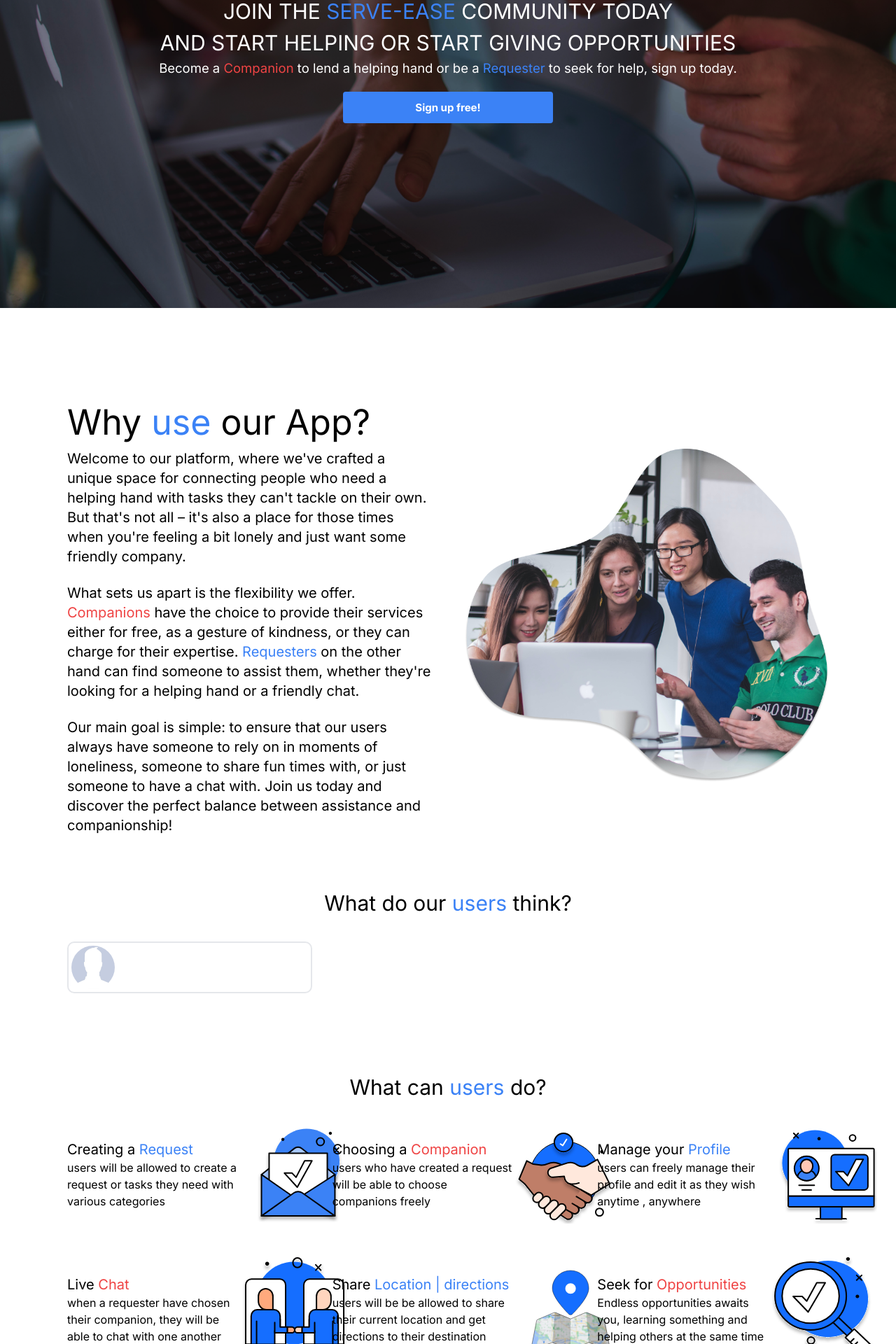
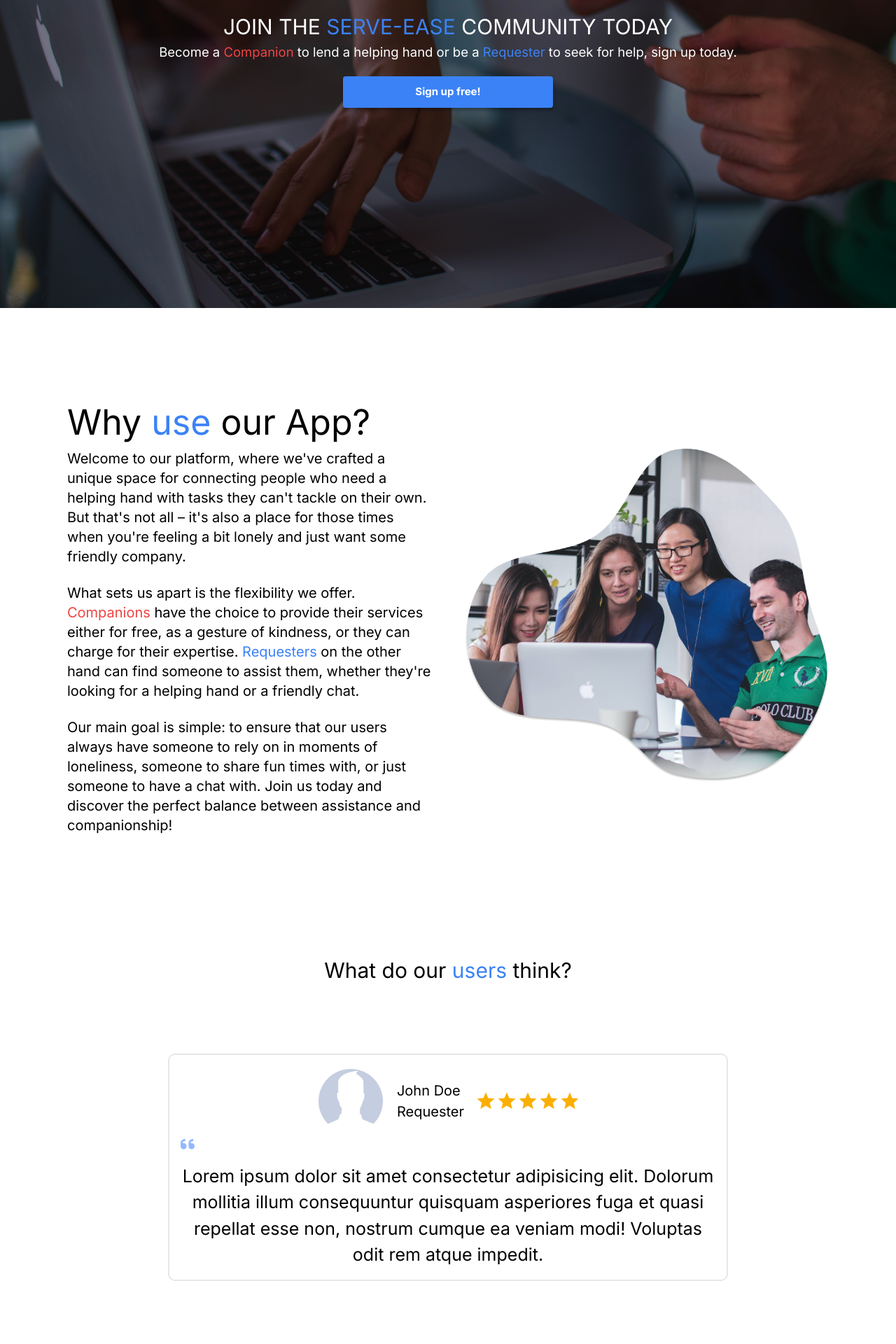
Before and after one commit to TeamFuchsia-ITDev/IT-Development-Project, a Next.js app: page / in a window 1280 px wide. Shown: the part 312-2232 px from the top of the page at 70% size. Built offline with nearby package versions, Linux system fonts and the light colour scheme; no server answers.

Commit message:
worked more on ladning page

```diff
--- a/app/(site)/login/page.tsx
+++ b/app/(site)/login/page.tsx
@@ -111,14 +111,14 @@ export default function Login() {
 
   return (
     <div className="flex flex-row ">
-      <div className="flex flex-row w-[100%]">
+      <div className="flex flex-row w-[100%] justify-center items-center">
         <div className="w-full md:w-1/2 lg:w-1/2 xl:w-1/2">
           <div className="">
             <Link href="/">
-              <Image src={SElogo} alt="Login" className="w-[150px] mt-4" />
+              <Image src={SElogo} alt="Login" className="absolute  top-[10px] w-[150px] mt-4" />
             </Link>
           </div>
-          <div className="flex flex-col h-[680px] justify-center items-center pl-7 md:pl-0 lg:pl-0 xl:pl-0 ">
+          <div className="flex flex-col h-[680px] justify-center items-center pl-3 md:pl-0 lg:pl-0 xl:pl-0 ">
             <div className="flex flex-col">
               <h1 className="text-4xl font-bold mb-2 mt-4">
                 Welcome back to{" "}
--- a/app/(site)/register/page.tsx
+++ b/app/(site)/register/page.tsx
@@ -92,14 +92,14 @@ export default function Register() {
 
   return (
     <div className="flex flex-row">
-      <div className="flex flex-row w-[100%]">
+      <div className="flex flex-row w-[100%] justify-center items-center">
         <div className="w-full md:w-1/2 lg:w-1/2 xl:w-1/2">
-          <div className="">
+        <div className="">
             <Link href="/">
-              <Image src={SElogo} alt="Login" className="w-[150px] mt-4" />
+              <Image src={SElogo} alt="Login" className="absolute  top-[10px] w-[150px] mt-4" />
             </Link>
           </div>
-          <div className="flex flex-col h-[660px] justify-center items-center  pl-7 md:pl-0 lg:pl-0 xl:pl-0 pt-32 md:pt-0 lg-pt-0 xl:pt-0">
+          <div className="flex flex-col h-[660px] justify-center items-center  pl-3 md:pl-0 lg:pl-0 xl:pl-0 pt-32 md:pt-0 lg-pt-0 xl:pt-0">
             <div className="flex flex-col">
               <h1 className="text-4xl font-bold mb-2 mt-4 text-left">
                 Welcome back to{" "}
--- a/app/components/testimonialcard.tsx
+++ b/app/components/testimonialcard.tsx
@@ -2,31 +2,37 @@
 
 import blankprofile from "@/app/images/blank-profile.jpg";
 import quote from "@/app/images/quote.svg";
+import Rating from "@mui/material/Rating";
+import { TestimonialCardProps } from "@/app/libs/interfaces";
 
-export const TestimonialCard = () => {
+export const TestimonialCard: React.FC<TestimonialCardProps> = ({
+  name,
+  image,
+  testimonial,
+  role,
+}) => {
   return (
-    <div className="mt-4">
-     {/* <div className="flex flex-col w-[350px] rounded-[10px]"
-     style={{ boxShadow: "5px 5px 10px rgba(0, 0, 0, 0.5)" }}>
-
-      <div className="flex  h-[80px] justify-center rounded-t-[10px]"  >
-      <img src={blankprofile.src} alt="Serve-Ease"  className="rounded-full w-[70px] h-[70px] object-cover border-white border-4"/>
+    <div className="mt-24">
+      <div className="flex flex-col w-[800px] rounded-[10px] border-2 pb-4 pt-4 pl-4 pr-4 ">
+        <div className="flex flex-row justify-center items-center gap-4">
+          <img
+            src={blankprofile.src}
+            alt="Serve-Ease"
+            className="rounded-full w-[100px] h-[100px] object-cover border-white border-4"
+          />
+          <div className="flex flex-col justify-center text-[20px]">
+            <h1>{name}</h1>
+            <h1>{role}</h1>
+          </div>
+          <Rating name="size-large" defaultValue={5} size="large" readOnly />
+        </div>
+        <div className="flex flex-col">
+          <img src={quote.src} width={20} className="opacity-50"/>
+          <p className="mt-4 text-center text-[25px]">
+            {testimonial}
+          </p>
+        </div>
       </div>
-        <div className="flex flex-col ">
-        <img src={quote.src} alt="" className="inline-block w-[20px] ml-4 mt-4"/>
-            <p className=" text-[15px] mt-4 "> Lorem ipsum dolor sit amet consectetur adipisicing elit. Quisquam, quibusdam. Lorem ipsum dolor sit amet consectetur adipisicing elit. Quisquam, quibusdam</p>
-            </div>
-            <div className="text-center mt-4">
-             <p className="text-xl font-bold mt-2">John Doe</p>
-            <p className="mb-4">Senior Citizen</p>
-            </div>
-     </div> */}
-     <div className="flex flex-col w-[350px] rounded-[10px] border-2">
-    <div>
-    <img src={blankprofile.src} alt="Serve-Ease"  className="rounded-full w-[70px] h-[70px] object-cover border-white border-4"/>
-
-    </div>
-     </div>
     </div>
   );
 };
--- a/app/page.tsx
+++ b/app/page.tsx
@@ -27,27 +27,27 @@ export default async function Home() {
   }
 
   return (
-    <div>
+    <div className="">
       <div className="">
         <NavbarLanding />
       </div>
       <div className="relative">
-        <div className="flex h-[650px] justify-center items-center">
-          <div className=" text-center">
+        <div className="flex h-[650px] justify-center items-center pl-12 pr-12" >
+          <div className=" text-center ">
             <img
               src={ImageLandings.src}
               alt="Serve-Ease"
               className="absolute z-[-1] top-0 h-[680px] left-0 w-screen object-cover sm:block hidden md:block lg:block xl:block"
             />
-            <h1 className="text-[30px] text-white">
+            <h1 className="text-[30px] sm:text-black md:text-white">
               JOIN THE <span className="text-blue-500 ">SERVE-EASE</span>{" "}
               COMMUNITY TODAY
             </h1>
-            <h1 className="text-[30px] text-white">
+            <h1 className="md:text-[30px] sm:text-black md:text-white">
               {" "}
-              AND START HELPING OR START GIVING OPPORTUNITIES
+
             </h1>
-            <p className="text-[18.5px] text-white">
+            <p className=" md:text-[18.5px]  sm:text-black md:text-white">
                 Become a <span className="text-red-500 ">Companion</span> to lend
               a helping hand or be a{" "}
               <span className="text-blue-500">Requester</span> to seek for help,
@@ -55,14 +55,18 @@ export default async function Home() {
             </p>
             <div className="flex flex-row gap-2  justify-center mt-5">
               <Link href={`/register`}>
-                <button className="bg-blue-500 text-white font-bold text-[15px] rounded w-[300px] h-[45px] hover:bg-white hover:text-blue-500 hover:border-[3px] hover:border-blue-500 hover:ease-in-out duration-300">
+                <button
+                  className="bg-blue-500 text-white font-bold text-[15px] rounded w-[300px] h-[45px] hover:bg-white hover:text-blue-500 hover:border-[3px] hover:border-blue-500 hover:ease-in-out duration-300"
+                  style={{ boxShadow: "0px 4px 4px rgba(0, 0, 0, 0.25)" }}
+                >
                   Sign up free!
                 </button>
               </Link>
             </div>
           </div>
         </div>
-        <div className="pl-24 p-24">
+
+        <div className="pl-24 p-24  overflow-hidden">
           <div className="flex flex-row h-[650px] w-[100%] justify-center items-center gap-12 mt-12">
             <div className="w-1/2 flex flex-col ">
               <h1 className="text-[50px]">
@@ -98,6 +102,7 @@ export default async function Home() {
               <img src={blobimage.src} alt="" className="w-[700px]" />
             </div>
           </div>
+        </div>
 
         <div className="flex flex-col w-[100%] justify-center items-center ">
           <div>
@@ -105,21 +110,28 @@ export default async function Home() {
               What do our <a className="text-blue-500">users</a> think?
             </h1>
           </div>
-            <div className="">
-              <div className="grid md:grid-cols-3 sm:grid-cols-2 gap-12 mt-4 mb-12 ">
-                {" "}
-                <TestimonialCard />
+          <div className="flex flex-wrap gap-4 justify-center items-center">
+            <TestimonialCard
+              image={blankprofile.src}
+              role="Requester"
+              name="John Doe"
+              testimonial="Lorem ipsum dolor sit amet consectetur adipisicing elit. Dolorum mollitia illum consequuntur quisquam asperiores fuga et quasi repellat esse non, nostrum cumque ea veniam modi! Voluptas odit rem atque impedit."
+            />
+
+
+
+
           </div>
+
         </div>
-          </div>
-          <div className="flex flex-col">
+        <div className="flex flex-col mt-52">
           <div className="flex justify-center">
-              <h1 className="text-[30px] mt-16">
+            <h1 className="text-[30px] ">
               What can <a className="text-blue-500">users</a> do?
             </h1>
           </div>
 
-            <div className="grid grid-cols-3 justify-center gap-12 mt-8">
+          <div className="flex flex-wrap justify-center gap-12 mt-12">
             <div className="flex flex-row w-[400px]">
               <div className="flex flex-col  justify-center rounded-xl">
                 <h1 className="text-xl ">
@@ -152,8 +164,8 @@ export default async function Home() {
                   Manage your<a className="text-blue-500 "> Profile</a>
                 </h1>
                 <p className="text">
-                    users can freely manage their profile and edit it as they
-                    wish anytime , anywhere
+                  users can freely manage their profile and edit it as they wish
+                  anytime , anywhere
                 </p>
               </div>
               <img src={profile.src} alt="" className="" />
@@ -175,8 +187,7 @@ export default async function Home() {
             <div className="flex flex-row w-[400px]">
               <div className="flex flex-col  justify-center rounded-xl">
                 <h1 className="text-xl ">
-                    Share{" "}
-                    <a className="text-blue-500 "> Location | directions</a>
+                  Share <a className="text-blue-500 "> Location | directions</a>
                 </h1>
                 <p className="text">
                   users will be be allowed to share their current location and
@@ -206,6 +217,5 @@ export default async function Home() {
         </div>
       </div>
     </div>
-    </div>
   );
 }
```
Also changed, not shown: app/components/navbar-landing.tsx (+22 -6 lines), app/libs/interfaces.tsx (+7 -0 lines), app/images/Xnav.svg (added), app/images/burger.svg (added). Lines whose indentation alone changed are shown as unchanged.
